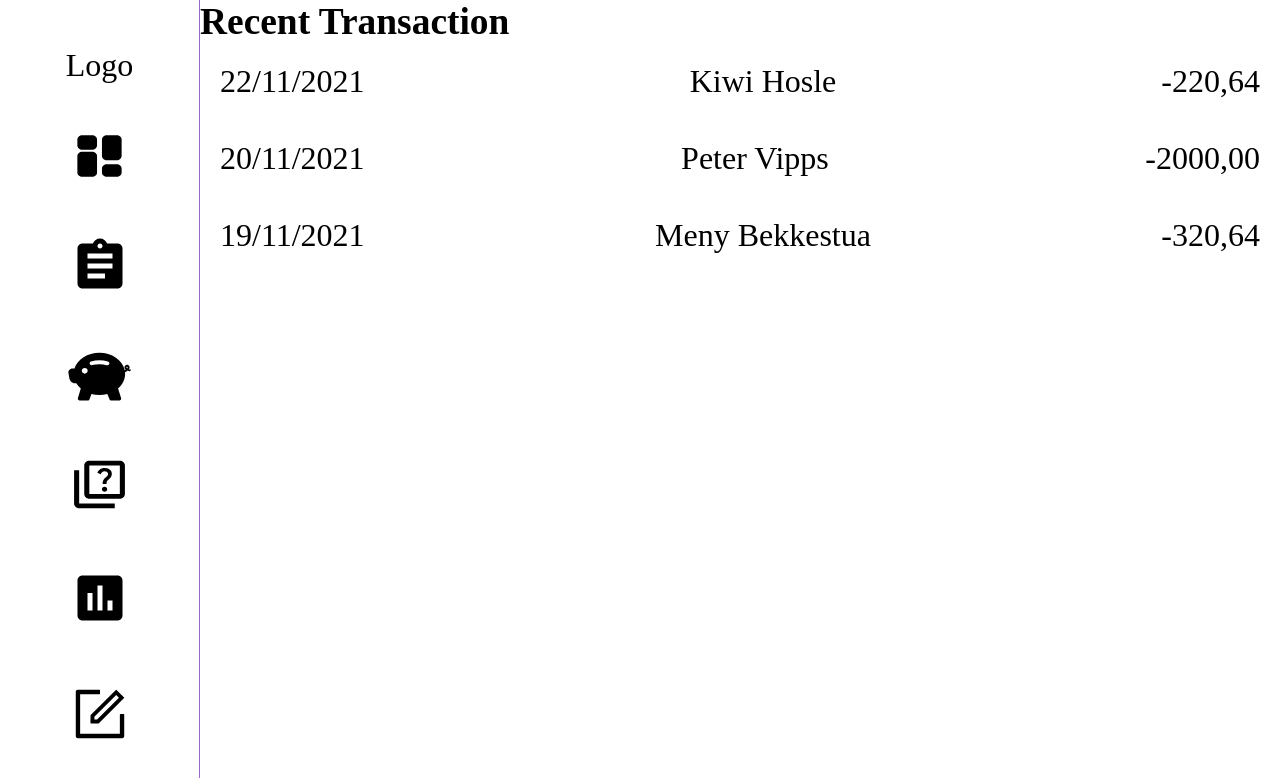
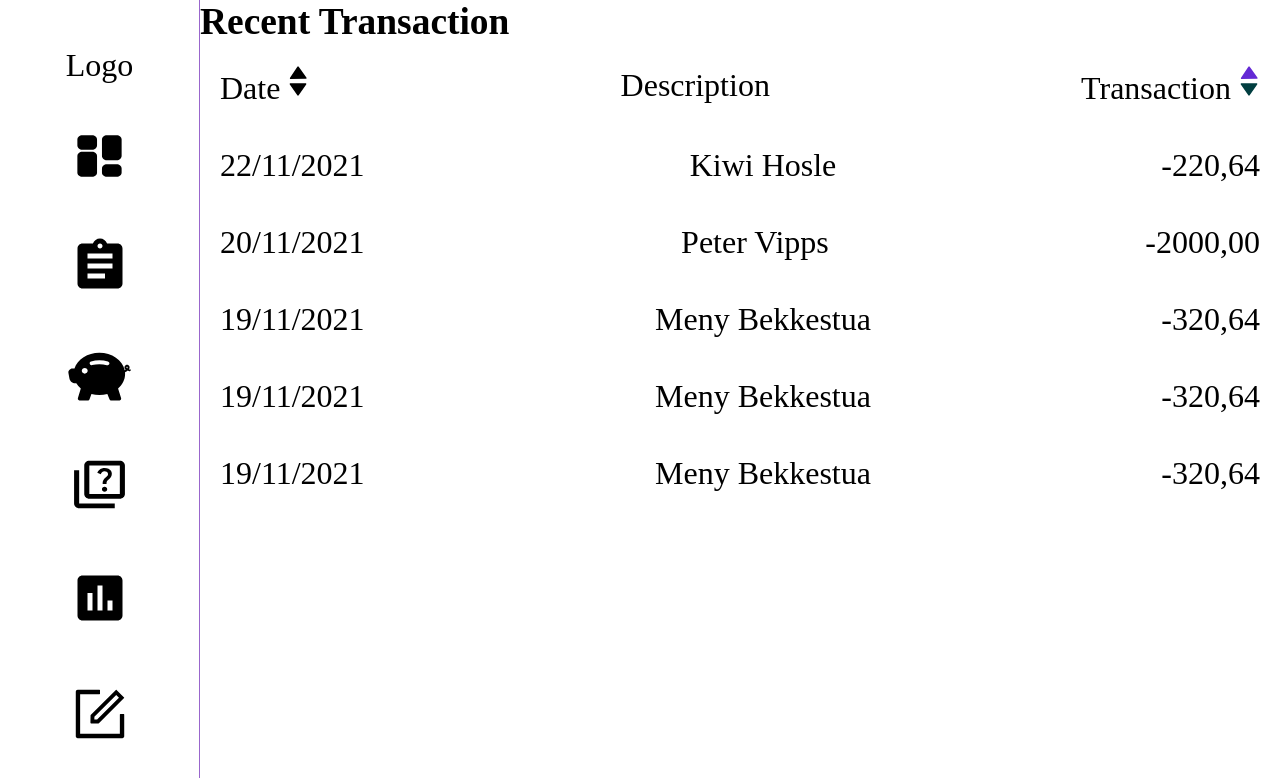
Before and after one commit to Judithlourde/Dashboard, a Vue app: page /details in a window 1280 px wide. Shown: the top 778 px of the page. Built offline with nearby package versions, Linux system fonts and the light colour scheme.

Commit message:
Added sort table code

```diff
--- a/src/components/DashboardHome.vue
+++ b/src/components/DashboardHome.vue
@@ -8,12 +8,12 @@
                 <RouterLink :to="{ name: 'features' }">Features of this Bank</RouterLink>
             </div>
             <div class="container__main--sortTable">
-                <!-- <RouterLink :to="{ name: 'details' }">Customer Details</RouterLink> -->
-                <SortTableContent />
+                <RouterLink :to="{ name: 'details' }">Customer Details</RouterLink>
+                <!-- <SortTableContent />     -->
             </div>
             <div class="container__main--quizApp">
                 <RouterLink :to="{ name: 'quiz' }">Quiz App</RouterLink>
-
+                <!-- <QuizApp /> -->
             </div>
             <div class="container__main--contactForm">
                 <RouterLink :to="{ name: 'contact' }">Contact Us</RouterLink>
--- a/src/components/SortTable.vue
+++ b/src/components/SortTable.vue
@@ -15,7 +15,6 @@
         description: String,
         transaction: String,
     },
-
 }
 </script>
 
--- a/src/components/SortTableContent.vue
+++ b/src/components/SortTableContent.vue
@@ -3,6 +3,29 @@
             <header class="sortTable__header">
                 <h1>Recent Transaction</h1>
             </header>
+            <main class="sortTable__main">
+                <div class="sortTable__main__transaction">
+                    <div>
+                        Date
+                        <svg width="21" height="36" viewBox="0 0 21 36" fill="none" xmlns="http://www.w3.org/2000/svg">
+                            <path d="M9.31501 32.3076C9.39146 32.4186 9.49375 32.5094 9.61308 32.5721C9.73241 32.6348 9.8652 32.6676 10 32.6676C10.1348 32.6676 10.2676 32.6348 10.3869 32.5721C10.5063 32.5094 10.6086 32.4186 10.685 32.3076L18.185 21.4742C18.2718 21.3493 18.3227 21.2029 18.3322 21.0511C18.3417 20.8992 18.3094 20.7477 18.2387 20.6129C18.1681 20.4781 18.0619 20.3653 17.9317 20.2866C17.8015 20.208 17.6522 20.1665 17.5 20.1667H2.50001C2.34821 20.1674 2.19946 20.2094 2.06974 20.2882C1.94003 20.3671 1.83426 20.4798 1.76382 20.6142C1.69337 20.7487 1.66091 20.8998 1.66993 21.0514C1.67895 21.2029 1.72911 21.3491 1.81501 21.4742L9.31501 32.3076Z" fill="black"/>
+                            <path d="M10.7364 3.82451C10.6584 3.71457 10.5548 3.62524 10.4346 3.56423C10.3144 3.50321 10.1812 3.47233 10.0464 3.47425C9.91157 3.47616 9.77926 3.51082 9.66083 3.57522C9.54241 3.63963 9.44141 3.73186 9.36655 3.84397L2.02123 14.7828C1.9362 14.9089 1.88737 15.056 1.88006 15.208C1.87274 15.36 1.90722 15.511 1.97973 15.6448C2.05225 15.7785 2.16003 15.8899 2.29138 15.9667C2.42272 16.0435 2.5726 16.0828 2.72473 16.0804L17.7232 15.8673C17.875 15.8645 18.0231 15.8204 18.1517 15.7397C18.2803 15.659 18.3845 15.5448 18.453 15.4094C18.5215 15.2739 18.5518 15.1224 18.5406 14.971C18.5295 14.8196 18.4772 14.6741 18.3896 14.5502L10.7364 3.82451Z" fill="black"/>
+                        </svg>
+
+                    </div>
+                    <div>
+                        Description
+                    </div>
+                    <div>
+                        Transaction
+                        <svg width="21" height="36" viewBox="0 0 21 36" fill="none" xmlns="http://www.w3.org/2000/svg">
+                            <path d="M9.31501 32.3075C9.39146 32.4185 9.49375 32.5093 9.61308 32.572C9.73241 32.6347 9.8652 32.6675 10 32.6675C10.1348 32.6675 10.2676 32.6347 10.3869 32.572C10.5063 32.5093 10.6086 32.4185 10.685 32.3075L18.185 21.4741C18.2718 21.3492 18.3227 21.2028 18.3322 21.051C18.3417 20.8991 18.3094 20.7476 18.2387 20.6128C18.1681 20.478 18.0619 20.3652 17.9317 20.2865C17.8015 20.2078 17.6522 20.1664 17.5 20.1666H2.50001C2.34821 20.1673 2.19946 20.2092 2.06974 20.2881C1.94003 20.3669 1.83426 20.4797 1.76382 20.6141C1.69337 20.7486 1.66091 20.8997 1.66993 21.0512C1.67895 21.2028 1.72911 21.349 1.81501 21.4741L9.31501 32.3075Z" fill="#013E40"/>
+                            <path d="M10.7364 3.82438C10.6584 3.71445 10.5548 3.62512 10.4346 3.56411C10.3144 3.50309 10.1812 3.47221 10.0464 3.47413C9.91157 3.47604 9.77926 3.51069 9.66083 3.5751C9.54241 3.63951 9.44141 3.73174 9.36655 3.84385L2.02123 14.7826C1.9362 14.9088 1.88737 15.0559 1.88006 15.2079C1.87274 15.3598 1.90722 15.5109 1.97973 15.6447C2.05225 15.7784 2.16003 15.8897 2.29138 15.9665C2.42272 16.0433 2.5726 16.0827 2.72473 16.0803L17.7232 15.8672C17.875 15.8644 18.0231 15.8203 18.1517 15.7396C18.2803 15.6589 18.3845 15.5447 18.453 15.4093C18.5215 15.2738 18.5518 15.1222 18.5406 14.9708C18.5295 14.8195 18.4772 14.674 18.3896 14.5501L10.7364 3.82438Z" fill="#6429D5"/>
+                        </svg>
+
+                    </div>
+                </div>
+            </main>
             <SortTable
                 v-for="transactionDetail in transactionDetails"
                 :key="transactionDetail.id"
@@ -39,7 +62,18 @@
                     description: 'Meny Bekkestua',
                     transaction: '-320,64',
                 },
-
+                {
+                    id: 4,
+                    transactiondate: '19/11/2021',
+                    description: 'Meny Bekkestua',
+                    transaction: '-320,64',
+                },
+                {
+                    id: 5,
+                    transactiondate: '19/11/2021',
+                    description: 'Meny Bekkestua',
+                    transaction: '-320,64',
+                },
             ],
         }
     }
```
